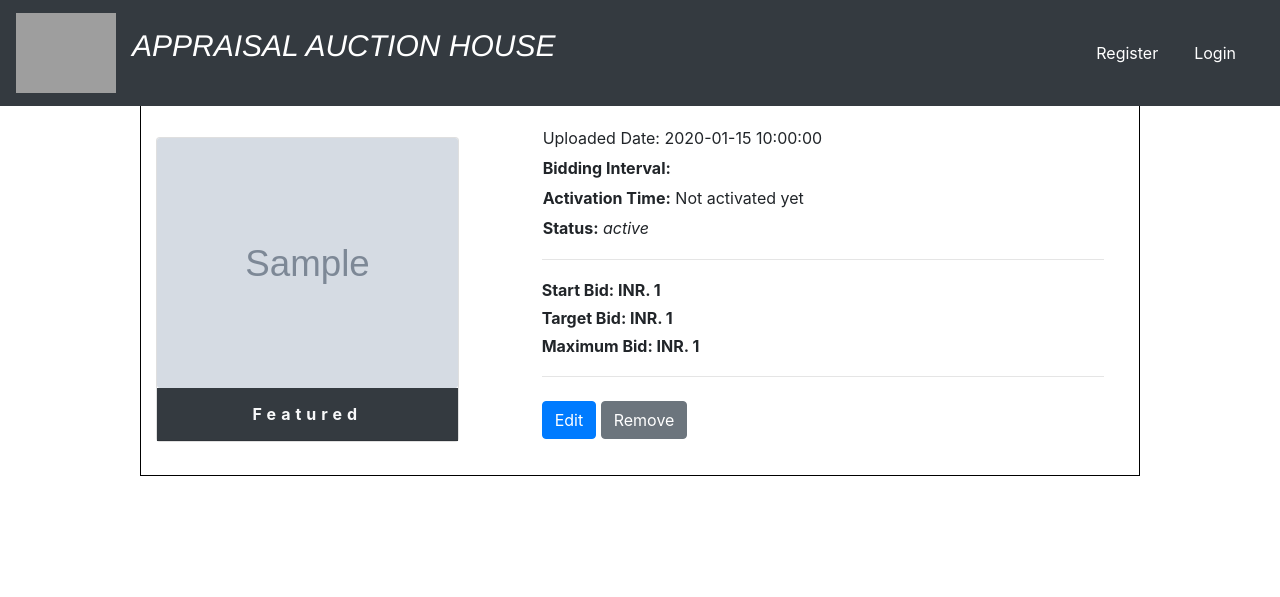
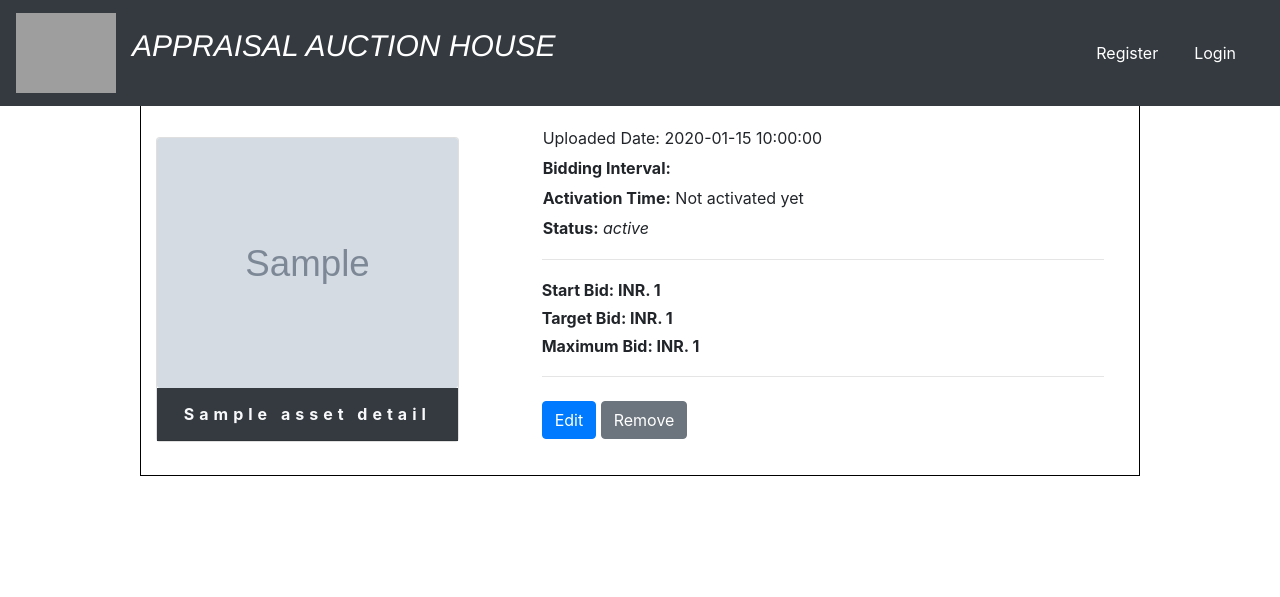
Before and after one commit to Varunkalra18/project, a Flask app: template templates/assets.html in a window 1280 px wide. Shown: the top 597 px of the page. Run offline with Flask 2, Linux system fonts and the light colour scheme; the template is opened without the code that fills it: most values are stand-ins (such as "Sample title", 1, 10 or a date in 2020); grey boxes marked "Sample" are stand-in pictures; some libraries are stand-ins or nearby versions; grey boxes are pictures that could not be loaded.

Commit message:
changed something in bid history

```diff
--- a/application.py
+++ b/application.py
@@ -153,6 +153,7 @@ def bidAsset() :
     assetId = request.form.get('assetId')
     maxBid = request.form.get('bid_amount')
     loggedInUser = session["user_id"]
+    print('THis is logged in user : ', loggedInUser)
     print('asset id : ', assetId, ' and bid amount : ', maxBid)
     db.execute('UPDATE Assets SET maxBid=:maxBid, maxBidUser=:maxBidUser WHERE Id=:id', maxBid=maxBid, id=assetId, maxBidUser=loggedInUser)
     asset = db.execute('SELECT * FROM Assets WHERE Id=:id', id=assetId)
@@ -166,7 +167,7 @@ def bidAsset() :
 @login_required
 def getHistory() :
     asset_id = request.args.get('assetId')
-    rows = db.execute("SELECT U.Username, T.* FROM Transactions AS T INNER JOIN User AS U ON U.Id=T.SellerId AND T.AssetId=:assetId", assetId=asset_id)
+    rows = db.execute("SELECT U.Username, T.* FROM Transactions AS T INNER JOIN User AS U ON T.AssetId=:assetId AND U.Id=T.BuyerId", assetId=asset_id)
     print('This is bid history in backend : ', rows)
     return jsonify(rows)
 
--- a/templates/assets.html
+++ b/templates/assets.html
@@ -48,7 +48,7 @@ Best things ahead!!!!
                 <div class="card mt-3 ">
                     <img src="{{item.Image}}" class="asset_img img-fluid card-img"/>
                     <div class="card-header bg-dark text-light text-center">
-                        <strong style="letter-spacing: 5px;">Featured</strong>
+                        <strong style="letter-spacing: 5px;">{{item.Name}}</strong>
                     </div>
                 </div>
             </div>
--- a/templates/index.html
+++ b/templates/index.html
@@ -98,7 +98,6 @@ block style %}
         </p>
       </div>
       <button
-        href="#"
         class="btn btn-primary ml-auto mr-2 px-4 py-2"
         data-toggle="modal"
         data-target="#exampleModalLong"
```
